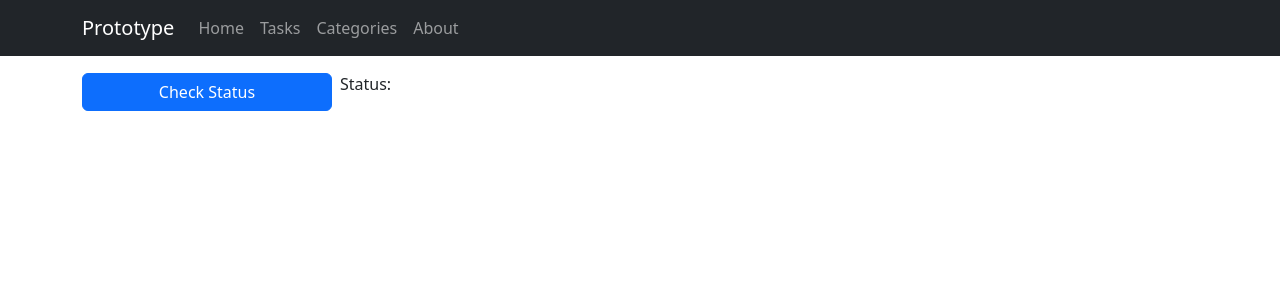
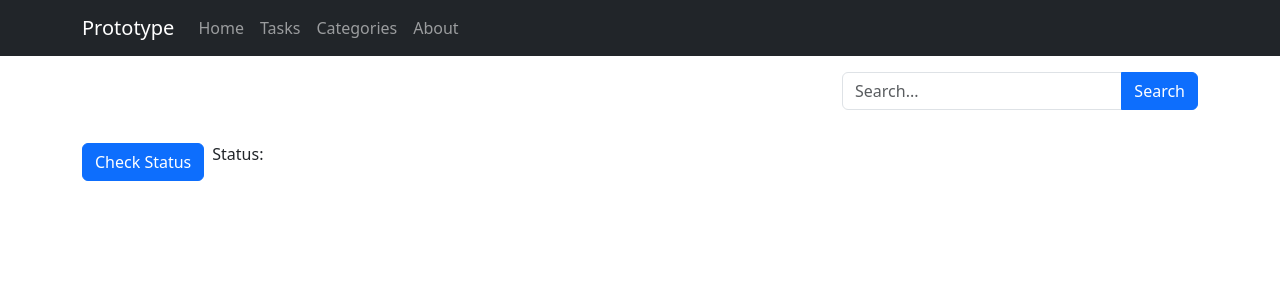
Before and after one commit to LMAR5/priority-hub-web, a React (Create React App) app in the folder application/frontend/: page / in a window 1280 px wide. Shown: the top 300 px of the page. Built offline with nearby package versions, Linux system fonts and the light colour scheme.

Commit message:
Add search bar for Tasks in frontend. Edit CSS button class.

```diff
--- a/application/frontend/src/assets/css/About.css
+++ b/application/frontend/src/assets/css/About.css
@@ -14,7 +14,7 @@ button{
     border-radius: 5px;
     padding: 0px 40px;
     font-weight: bold;
-    width: 250px;
+    /*width: 250px;*/
 }
 
 button:hover{
--- a/application/frontend/src/components/About/About.js
+++ b/application/frontend/src/components/About/About.js
@@ -14,8 +14,8 @@ const About = () => {
             <div className="members">
                 {Global.teamAbout.map((member, idx) =>
                     <Link to='/MemberGeneric' key={idx} state={member}>
-                        <button>
-                            <p>{member.name}<br /> {member.role}</p>
+                        <button className="w-100">
+                            <p className="mt-3">{member.name}<br /> {member.role}</p>
                         </button>
                     </Link>
                 )}
--- a/application/frontend/src/components/Home/Home.js
+++ b/application/frontend/src/components/Home/Home.js
@@ -1,14 +1,19 @@
 import React, { useState } from 'react';
-import CustomNavBar from '../Layout/CustomNavBar';
-import Container from 'react-bootstrap/esm/Container';
 import Button from 'react-bootstrap/Button';
 import Stack from 'react-bootstrap/Stack';
 import GenericService from '../../services/GenericService';
+import TaskService from '../../services/TaskService';
+import Form from 'react-bootstrap/Form';
+import InputGroup from 'react-bootstrap/InputGroup';
+import Row from 'react-bootstrap/Row';
+import Col from 'react-bootstrap/Col';
 
 function Home() {
     //State variables
     const [loadingBackStatus, setLoadingBackStatus] = useState(false);
+    const [loadingSearchBar, setLoadingSearchBar] = useState(false);
     const [backStatus, setBackStatus] = useState("");
+    const [searchTerm, setSearchTerm] = useState("");
 
     function getBackendStatus(){
         GenericService.getCheckStatus().then((data) => {
@@ -26,12 +31,44 @@ function Home() {
         );
     }
 
+    function updateSearchTermBar(event){
+        //console.log(event.target.value);
+        setSearchTerm(event.target.value);
+    }
+
+    function performSearch(){
+        TaskService.searchTasks().then((data) => {
+            console.log("Search task response:",data);
+            //Update variable that stores the list of tasks from backend.
+        });
+    }
+
+    function renderSearchBar() {
+        return(
+            <InputGroup className="mb-3 mt-3">
+                <Form.Control
+                    placeholder="Search..."
+                    value={searchTerm}
+                    onChange={(event) => {updateSearchTermBar(event)}} />
+                <Button variant="primary" onClick={() => {performSearch()}}>Search</Button>
+            </InputGroup>
+        );
+    }
+
+    let showSearchBard = loadingSearchBar ? <h2>Loading...</h2> : renderSearchBar();
     let showStatusContent = loadingBackStatus ? <h2>Loading...</h2> : renderStatusCheck();
 
     return(
         <div>
-            {/* Put the table of tasks here */}
+            <Row>
+                <Col md={{ span: 4, offset: 8 }}>{showSearchBard}</Col>
+            </Row>
+            <Row>
+                {/* Put the table of tasks here */}
+            </Row>
+            <Row>
             {showStatusContent}
+            </Row>
         </div>
     );
 }
--- a/application/frontend/src/services/TaskService.js
+++ b/application/frontend/src/services/TaskService.js
@@ -3,9 +3,19 @@ const TaskService = {
         //Perform fetch call here
         //Handle response from backend
     },
-    searchTask: function() {
+    searchTasks: function(searchKey) {
+        const url = "http://localhost:3001/TaskController/SearchTask?="
+        const searchResult = fetch(url.concat(searchKey))
+        .then(response => response.json())
+        .then((data) => {
+            return data;
+        })
+        .catch((error) => {
+            console.log(error.message);
+        });
         //Perform fetch call here
         //Handle response from backend
+        return searchResult;
     }
 }
 
```
Also changed, not shown: 1 other file (tests, documents, lock files or other folders).
